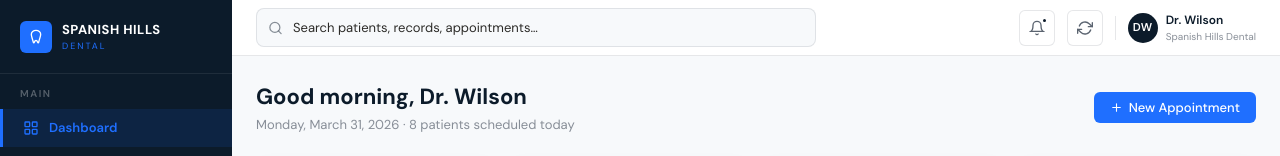
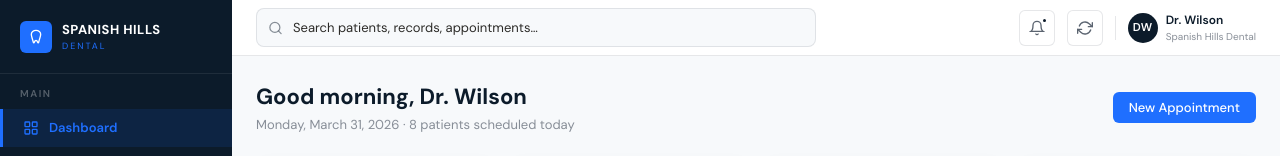
Before and after one commit to owenlane/owen-lane-demo-intake, a Next.js app in the folder frontend/: page /private/steve-preview in a window 1280 px wide. Shown: the top 156 px of the page. Built offline with nearby package versions, Linux system fonts and the light colour scheme; a web font is replaced by a local one.

Commit message:
Fix Button icon type error

```diff
--- a/frontend/src/app/private/steve-preview/page.tsx
+++ b/frontend/src/app/private/steve-preview/page.tsx
@@ -369,7 +369,7 @@ const DashboardScreen = () => (
         <h1 style={{ fontSize: 22, fontWeight: 700, color: C.primary, fontFamily: font.body }}>Good morning, Dr. Wilson</h1>
         <p style={{ fontSize: 13, color: C.textMuted, marginTop: 2 }}>Monday, March 31, 2026 · 8 patients scheduled today</p>
       </div>
-      <Button variant="accent" icon="plus">New Appointment</Button>
+      <Button variant="accent">New Appointment</Button>
     </div>
 
     <div style={{ display: "grid", gridTemplateColumns: "repeat(4, 1fr)", gap: sp.lg, marginBottom: sp.xxl }}>
@@ -624,7 +624,7 @@ const SchedulingScreen = () => {
         </div>
         <div style={{ display: "flex", gap: sp.sm }}>
           <Button variant="outline" size="sm">Week View</Button>
-          <Button variant="accent" icon="plus">New Appointment</Button>
+          <Button variant="accent">New Appointment</Button>
         </div>
       </div>
       <Card padding={0}>
```
